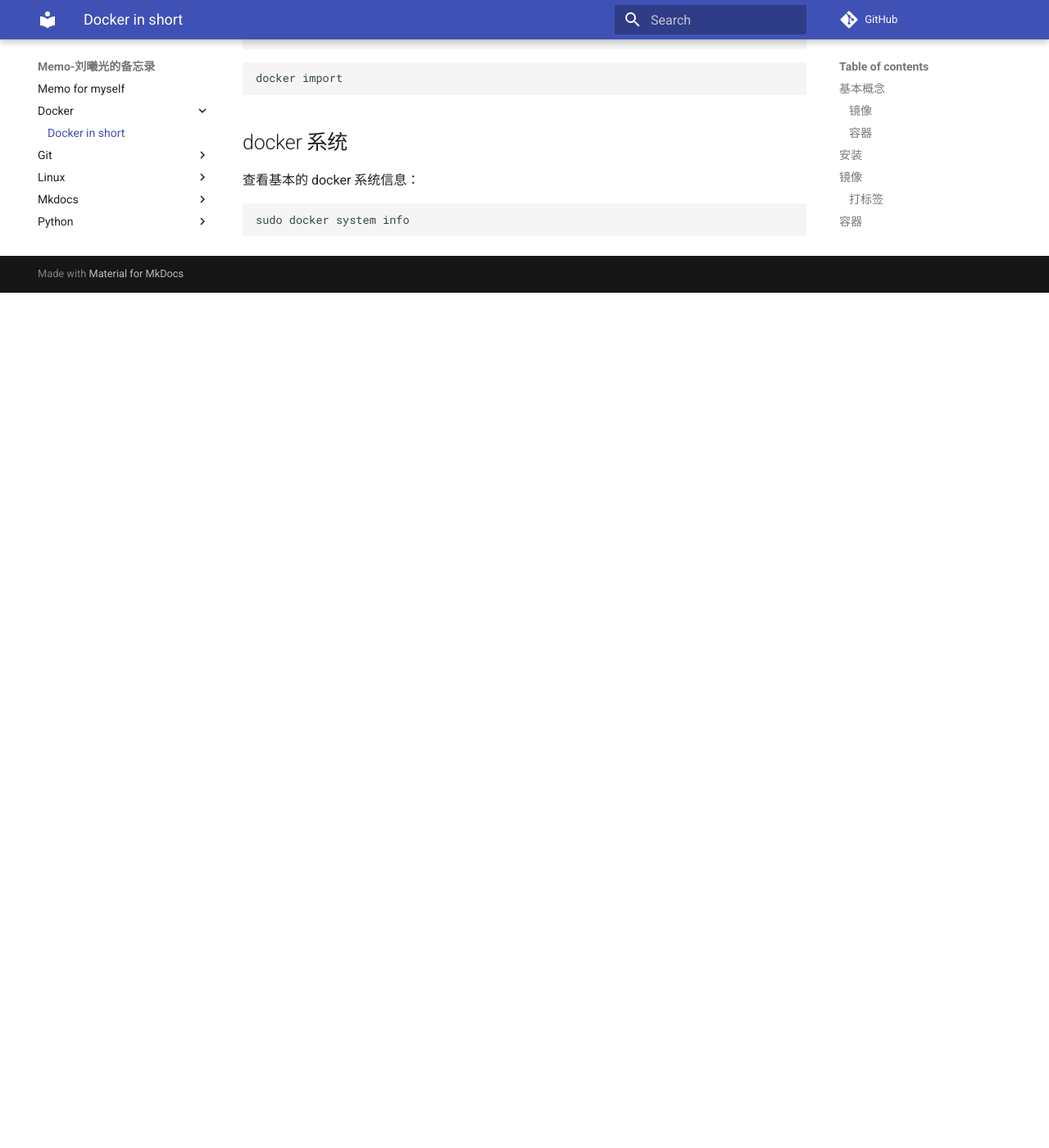
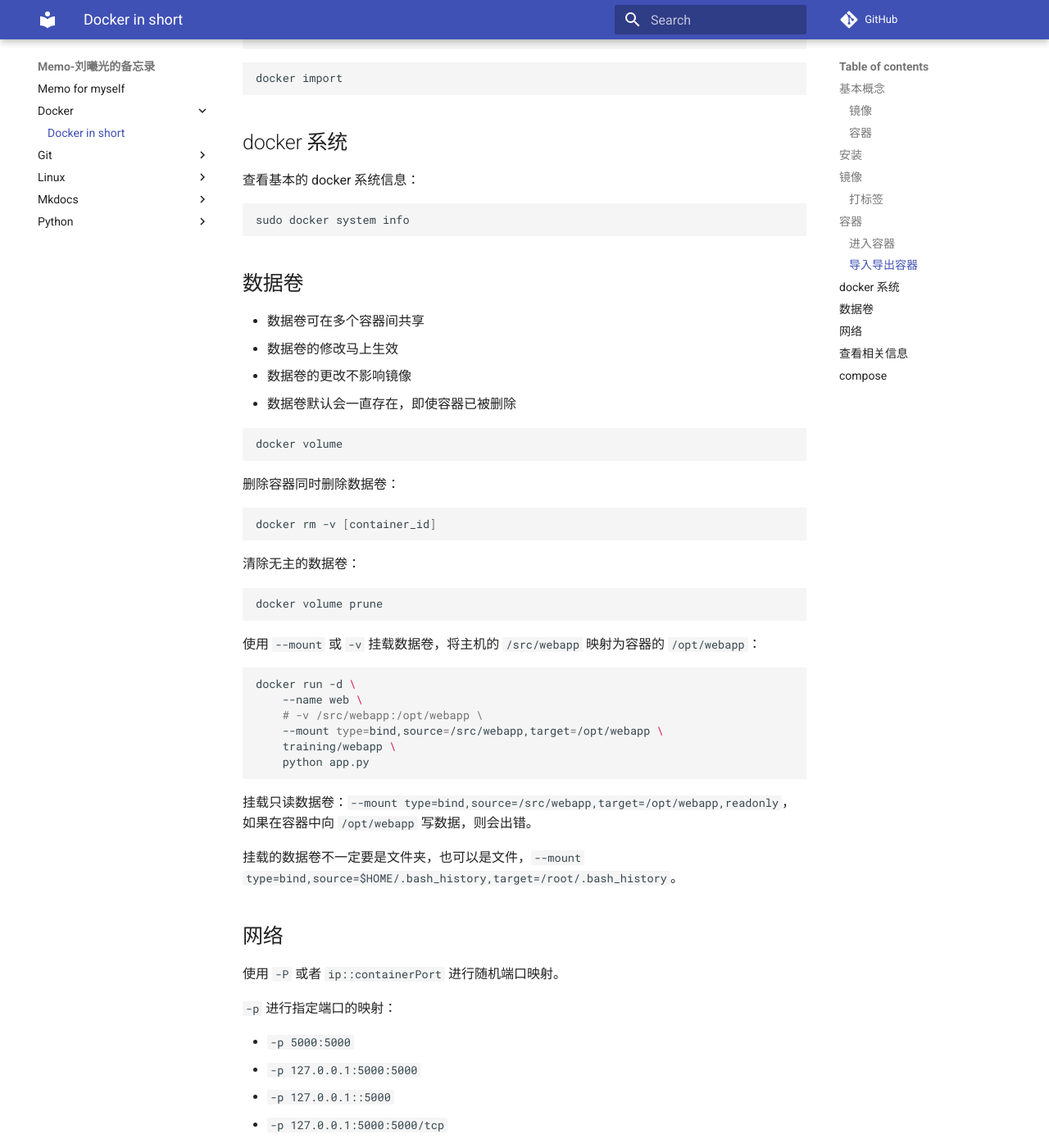
Before and after one commit to g10guang/memo, an MkDocs documentation site: the page built from docs/docker/docker-in-short.md, in a window 1280 px wide and 1400 px high, scrolled down 2071 px. Shown: the whole window at 82% size. Built offline with MkDocs 1.6.1 and Material for MkDocs 9.7.7, drawn with Linux system fonts in a browser that asks for light colours; comment, search, counter and statistics services are not loaded; before the commit the page ends 2428 px from its top, so only the background shows below that; some of the changed text lies outside the part shown.

````diff
--- a/docs/docker/docker-in-short.md
+++ b/docs/docker/docker-in-short.md
@@ -98,3 +98,86 @@
 ```
 sudo docker system info
 ```
+
+## 数据卷
+
+- 数据卷可在多个容器间共享
+- 数据卷的修改马上生效
+- 数据卷的更改不影响镜像
+- 数据卷默认会一直存在，即使容器已被删除
+
+```sh
+docker volume
+```
+
+删除容器同时删除数据卷：
+
+```sh
+docker rm -v [container_id]
+```
+
+清除无主的数据卷：
+
+```sh
+docker volume prune
+```
+
+使用 `--mount` 或 `-v` 挂载数据卷，将主机的 `/src/webapp` 映射为容器的 `/opt/webapp`：
+
+```sh
+docker run -d \
+    --name web \
+    # -v /src/webapp:/opt/webapp \
+    --mount type=bind,source=/src/webapp,target=/opt/webapp \
+    training/webapp \
+    python app.py
+```
+
+挂载只读数据卷：`--mount type=bind,source=/src/webapp,target=/opt/webapp,readonly`，如果在容器中向 `/opt/webapp` 写数据，则会出错。
+
+挂载的数据卷不一定要是文件夹，也可以是文件，`--mount type=bind,source=$HOME/.bash_history,target=/root/.bash_history`。
+
+## 网络
+
+使用 `-P` 或者 `ip::containerPort` 进行随机端口映射。
+
+`-p` 进行指定端口的映射：
+
+- `-p 5000:5000`
+- `-p 127.0.0.1:5000:5000`
+- `-p 127.0.0.1::5000`
+- `-p 127.0.0.1:5000:5000/tcp`
+
+`-p` 标记可以多次使用，进行多个端口的映射。
+
+查看端口映射信息：
+
+```sh
+docker port CONTAINER [PRIVATE_PORT[/PROTO]]
+```
+
+使用 `--dns 8.8.8.8` 是指定容器使用的 DNS。
+
+可以在 `/etc/docker/deamon.json` 中添加关于 DNS 的内容，指定所有容器所使用的 DNS 配置：
+
+```json
+{
+  "dns" : [
+    "114.114.114.114",
+    "8.8.8.8"
+  ]
+}
+```
+
+
+## 查看相关信息
+
+```sh
+docker inspect [container|image|volume|...]
+```
+
+## compose
+
+Compose 管理一组容器，方便地进行容器的生命周期管理。
+
+因为 Compose 项目是由 Python 编写的，通过调 Docker API 完成容器的管理，所以 Compose 可以通过 pip 安装。
````
